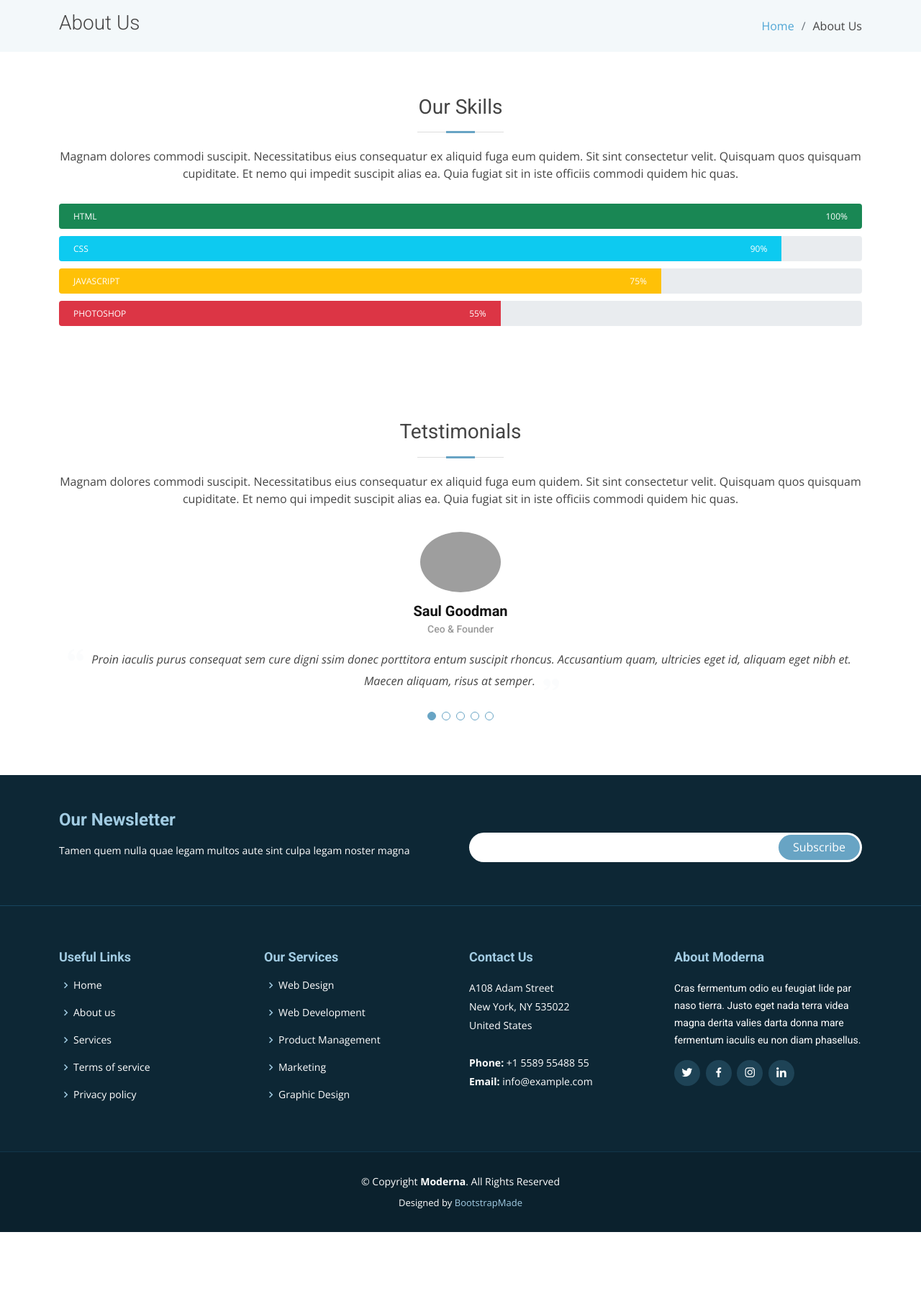
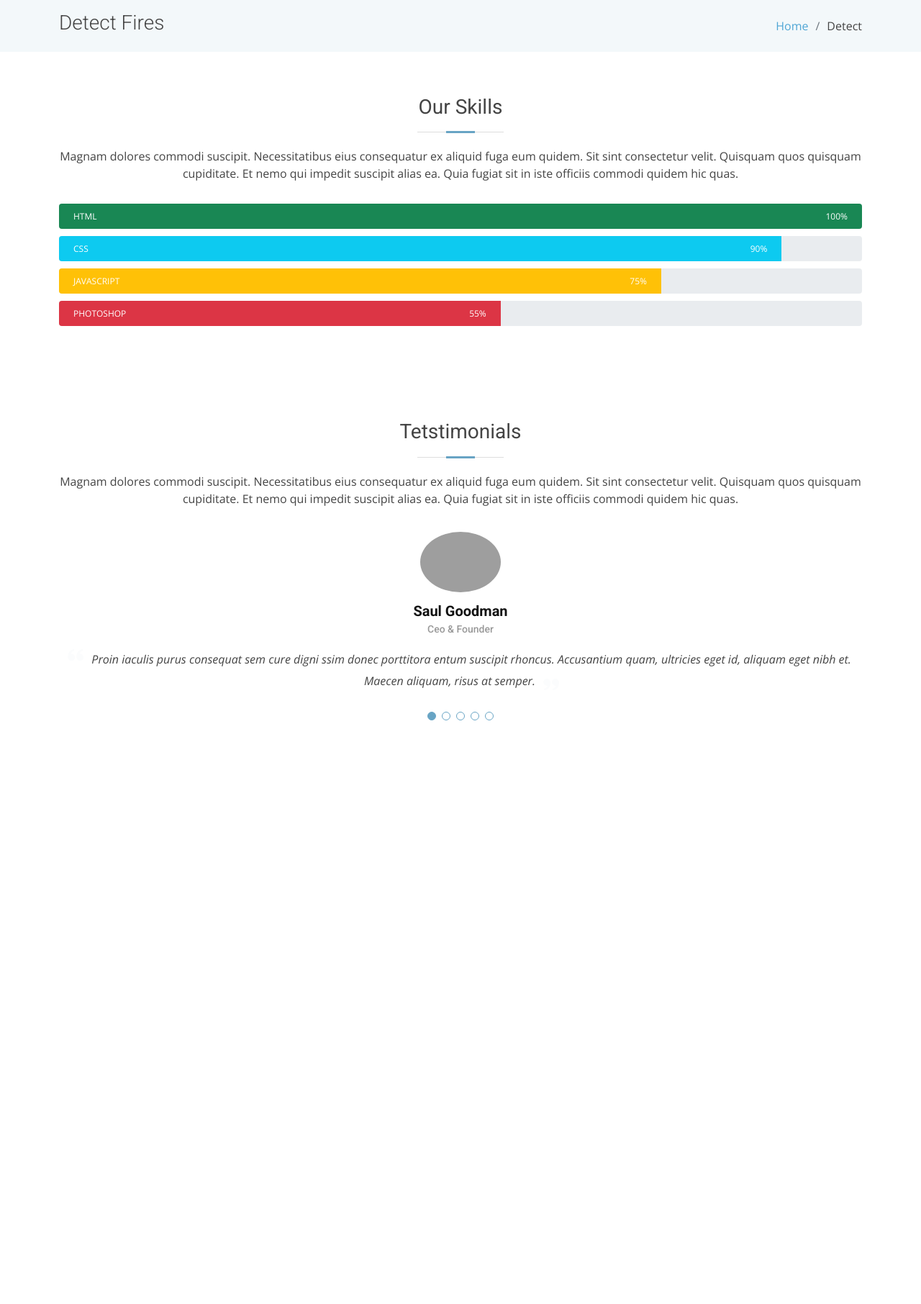
Before and after one commit to TeamDeltaHacks/WildfiresAI, a Flask app: page /detect in a window 1280 px wide. Shown: the part 80-1892 px from the top of the page at 72% size. After the commit the page ends 1081 px from the top, so only its background shows below. Run offline with Flask 2, Linux system fonts and the light colour scheme; some libraries are stand-ins or nearby versions; grey boxes are pictures that could not be loaded.

Commit message:
Update detect.html

```diff
--- a/templates/detect.html
+++ b/templates/detect.html
@@ -68,10 +68,10 @@
       <div class="container">
 
         <div class="d-flex justify-content-between align-items-center">
-          <h2>About Us</h2>
+          <h2>Detect Fires</h2>
           <ol>
-            <li><a href="index.html">Home</a></li>
-            <li>About Us</li>
+            <li><a href="/">Home</a></li>
+            <li>Detect</li>
           </ol>
         </div>
 
@@ -207,7 +207,7 @@
   </main><!-- End #main -->
 
   <!-- ======= Footer ======= -->
-  <footer id="footer" data-aos="fade-up" data-aos-easing="ease-in-out" data-aos-duration="500">
+  <!-- <footer id="footer" data-aos="fade-up" data-aos-easing="ease-in-out" data-aos-duration="500">
 
     <div class="footer-newsletter">
       <div class="container">
@@ -283,15 +283,15 @@
       <div class="copyright">
         &copy; Copyright <strong><span>Moderna</span></strong>. All Rights Reserved
       </div>
-      <div class="credits">
+      <div class="credits"> -->
         <!-- All the links in the footer should remain intact. -->
         <!-- You can delete the links only if you purchased the pro version. -->
         <!-- Licensing information: https://bootstrapmade.com/license/ -->
         <!-- Purchase the pro version with working PHP/AJAX contact form: https://bootstrapmade.com/free-bootstrap-template-corporate-moderna/ -->
-        Designed by <a href="https://bootstrapmade.com/">BootstrapMade</a>
-      </div>
+        <!-- Designed by <a href="https://bootstrapmade.com/">BootstrapMade</a>
+      </div> -->
     </div>
-  </footer><!-- End Footer -->
+  </footer>
 
   <a href="#" class="back-to-top d-flex align-items-center justify-content-center"><i
       class="bi bi-arrow-up-short"></i></a>
```
